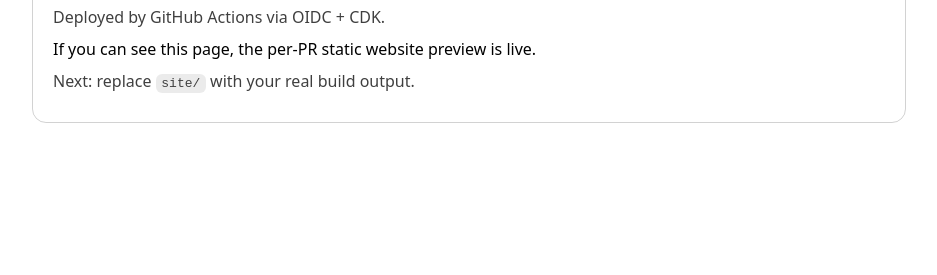
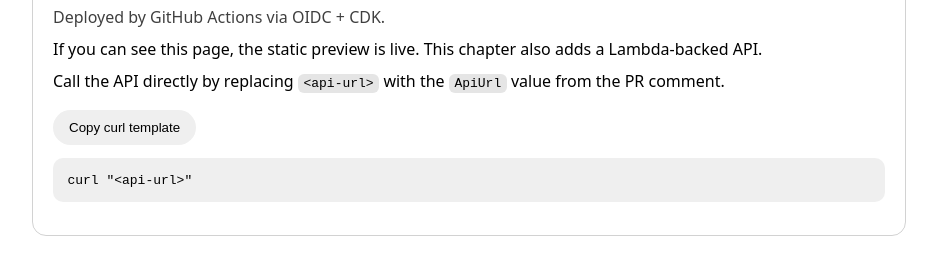
Before and after one commit to maxgherman/aws-from-idea-to-infra, a website: page site/index.html in a window 1280 px wide. Shown: the part 107-382 px from the top of the page, without its empty margins (171-1108 px from the left). Drawn offline with Linux system fonts and the light colour scheme.

Commit message:
Api lambda merg (#13)
* README

* Website

* Write permissions

* Readme

* API Gateway, Lambda

* Resolved merge

```diff
--- a/package.json
+++ b/package.json
@@ -9,8 +9,8 @@
     "cdk": "cdk"
   },
   "dependencies": {
-    "aws-cdk-lib": "2.152.0",
-    "constructs": "10.3.0",
+    "aws-cdk-lib": "2.248.0",
+    "constructs": "10.6.0",
     "source-map-support": "0.5.21"
   },
   "devDependencies": {
--- a/site/index.html
+++ b/site/index.html
@@ -5,21 +5,81 @@
     <meta name="viewport" content="width=device-width, initial-scale=1" />
     <title>PR Preview</title>
     <style>
-      :root { color-scheme: light dark; }
-      body { font-family: system-ui, -apple-system, Segoe UI, Roboto, sans-serif; margin: 0; padding: 3rem 1.5rem; }
-      .card { max-width: 52rem; margin: 0 auto; border: 1px solid rgba(127,127,127,.35); border-radius: 14px; padding: 1.25rem 1.25rem; }
-      h1 { margin: 0 0 .5rem; font-size: 1.6rem; }
-      p { margin: .5rem 0; line-height: 1.5; }
-      code { padding: .15rem .35rem; border-radius: 6px; background: rgba(127,127,127,.2); }
-      .muted { opacity: .75; }
+      :root {
+        color-scheme: light dark;
+      }
+      body {
+        font-family: system-ui, -apple-system, Segoe UI, Roboto, sans-serif;
+        margin: 0;
+        padding: 3rem 1.5rem;
+      }
+      .card {
+        max-width: 52rem;
+        margin: 0 auto;
+        border: 1px solid rgba(127, 127, 127, 0.35);
+        border-radius: 14px;
+        padding: 1.25rem;
+      }
+      h1 {
+        margin: 0 0 0.5rem;
+        font-size: 1.6rem;
+      }
+      p {
+        margin: 0.5rem 0;
+        line-height: 1.5;
+      }
+      code {
+        padding: 0.15rem 0.35rem;
+        border-radius: 6px;
+        background: rgba(127, 127, 127, 0.2);
+      }
+      .muted {
+        opacity: 0.75;
+      }
+      .row {
+        display: flex;
+        gap: 0.75rem;
+        flex-wrap: wrap;
+        margin-top: 1rem;
+      }
+      button {
+        border: 0;
+        border-radius: 999px;
+        padding: 0.65rem 1rem;
+        cursor: pointer;
+      }
+      pre {
+        white-space: pre-wrap;
+        overflow-wrap: anywhere;
+        padding: 0.9rem;
+        border-radius: 10px;
+        background: rgba(127, 127, 127, 0.12);
+      }
     </style>
   </head>
   <body>
     <div class="card">
       <h1>PR Preview</h1>
       <p class="muted">Deployed by GitHub Actions via OIDC + CDK.</p>
-      <p>If you can see this page, the per-PR static website preview is live.</p>
-      <p class="muted">Next: replace <code>site/</code> with your real build output.</p>
+      <p>If you can see this page, the static preview is live. This chapter also adds a Lambda-backed API.</p>
+      <p>
+        Call the API directly by replacing <code>&lt;api-url&gt;</code> with the <code>ApiUrl</code> value from the PR comment.
+      </p>
+      <div class="row">
+        <button id="copy-curl" type="button">Copy curl template</button>
+      </div>
+      <pre id="output">curl "&lt;api-url&gt;"</pre>
     </div>
+    <script>
+      const output = document.getElementById('output');
+      const copyButton = document.getElementById('copy-curl');
+      copyButton.addEventListener('click', async () => {
+        const text = 'curl "<api-url>"';
+        await navigator.clipboard.writeText(text);
+        output.textContent = `${text}
+
+Paste the real ApiUrl from the PR comment.`;
+      });
+    </script>
   </body>
 </html>
```
Also changed, not shown: lambda/hello/index.mjs (added, +14 -0 lines), lib/stack.ts (+49 -26 lines), .github/workflows/infra-preview.yml, README.md, 1 other file.
